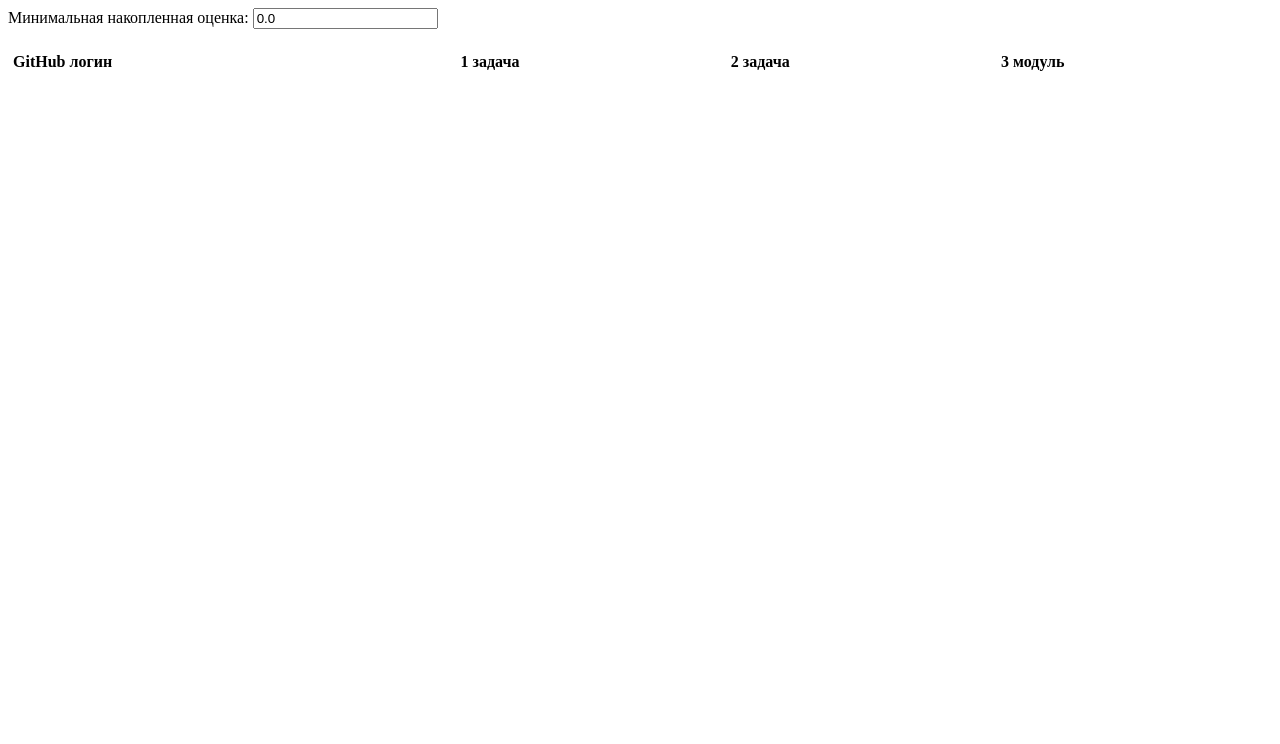
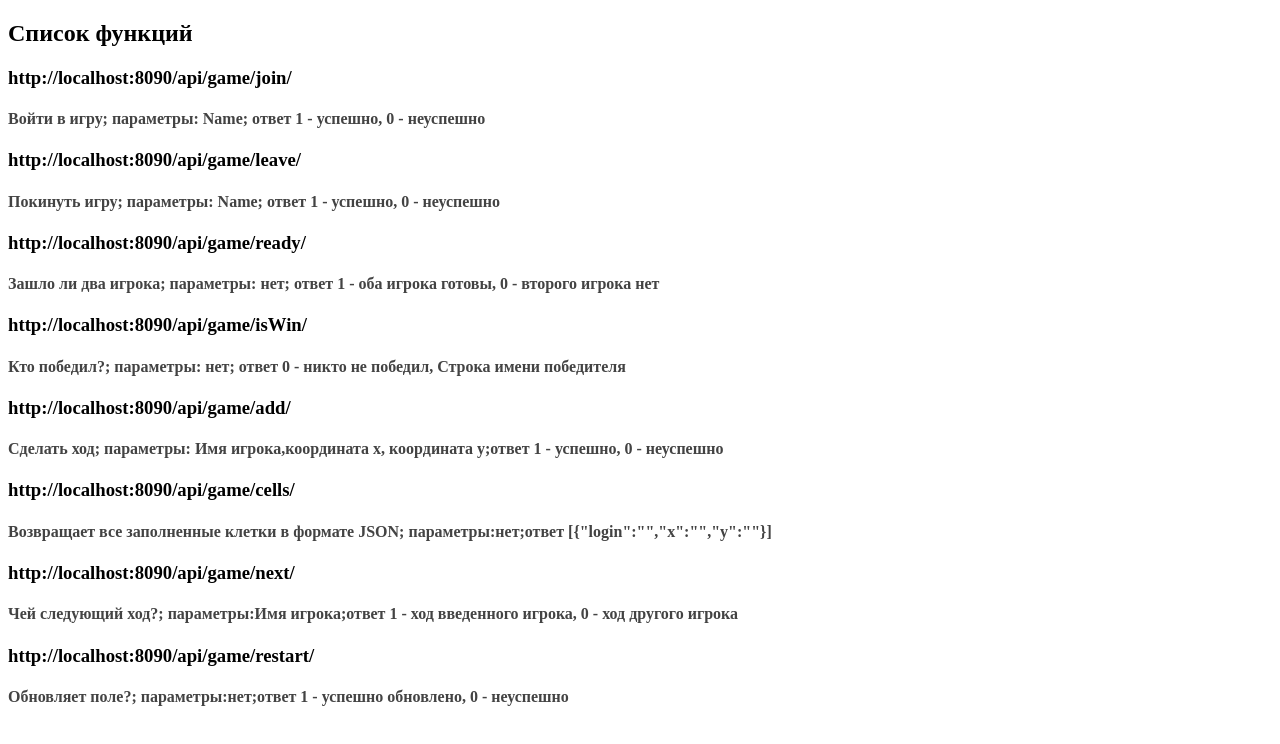
Before and after one commit to Bandd-k/TicTacToeErlangServer, a plain HTML site: page www/index.html in a window 1280 px wide. Drawn offline with Linux system fonts and the light colour scheme; no server answers.

Commit message:
final version.

```diff
--- a/www/index.html
+++ b/www/index.html
@@ -2,23 +2,28 @@
 <html>
 <head lang="ru">
     <meta charset="UTF-8">
-    <title>Таблица успеваемости</title>
-    <script type="text/javascript" src="jquery.js"></script>
-    <script type="text/javascript" src="scripts.js"></script>
+    <title>Rest API functions</title>
     <link type="text/css" rel="stylesheet" href="style.css">
 </head>
 <body>
-    <label for="thereshold">Минимальная накопленная оценка: </label>
-    <input id="thereshold" type="text" onchange="load_data(this.value)" value="0.0">
-    <table>
-        <thead><tr>
-            <td>GitHub логин</td>
-            <td>1 задача</td>
-            <td>2 задача</td>
-            <td>3 модуль</td>
-        </tr></thead>
-        <tbody id="table_data">
-        </tbody>
-    </table>
+<h2>Список функций</h2>
+<h3>http://localhost:8090/api/game/join/  </h3>
+<h4>Войти в игру; параметры: Name; ответ 1 - успешно, 0 - неуспешно</h4>
+<h3>http://localhost:8090/api/game/leave/  </h3>
+<h4>Покинуть игру; параметры: Name; ответ 1 - успешно, 0 - неуспешно</h4>
+<h3>http://localhost:8090/api/game/ready/  </h3>
+<h4>Зашло ли два игрока; параметры: нет; ответ 1 - оба игрока готовы, 0 - второго игрока нет</h4>
+<h3>http://localhost:8090/api/game/isWin/  </h3>
+<h4>Кто победил?; параметры: нет; ответ 0 - никто не победил, Строка имени победителя</h4>
+<h3>http://localhost:8090/api/game/add/  </h3>
+<h4>Сделать ход; параметры: Имя игрока,координата x, координата y;ответ 1 - успешно, 0 - неуспешно</h4>
+<h3>http://localhost:8090/api/game/cells/  </h3>
+<h4>Возвращает все заполненные клетки в формате JSON; параметры:нет;ответ [{"login":"","x":"","y":""}]</h4>
+<h3>http://localhost:8090/api/game/next/  </h3>
+<h4>Чей следующий ход?; параметры:Имя игрока;ответ 1 - ход введенного игрока, 0 - ход другого игрока</h4>
+<h3>http://localhost:8090/api/game/restart/  </h3>
+<h4>Обновляет поле?; параметры:нет;ответ 1 - успешно обновлено, 0 - неуспешно</h4>
+
+
 </body>
 </html>
--- a/www/style.css
+++ b/www/style.css
@@ -10,3 +10,7 @@ table {
 thead tr td {
     font-weight: bold;
 }
+
+h4 {
+    color : #434343;
+}
```
Also changed, not shown: 12 other files.
